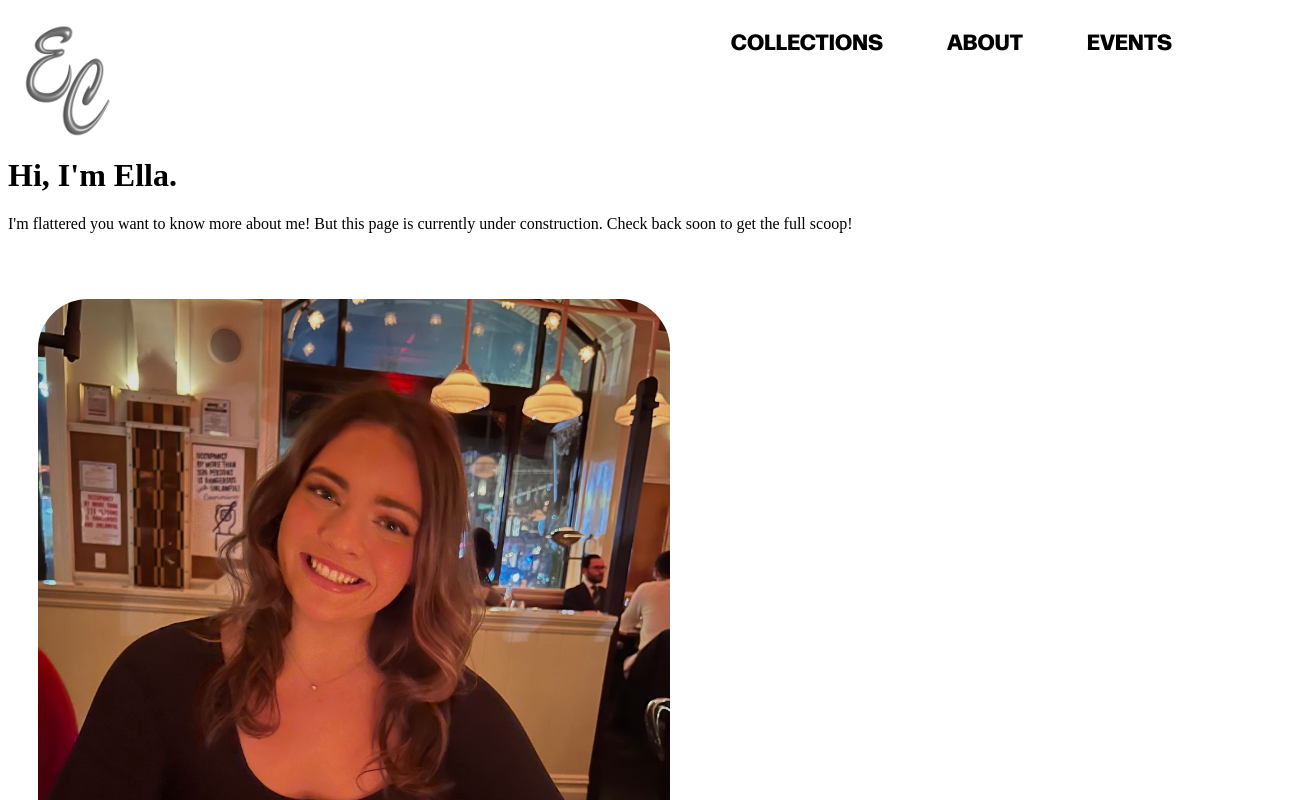
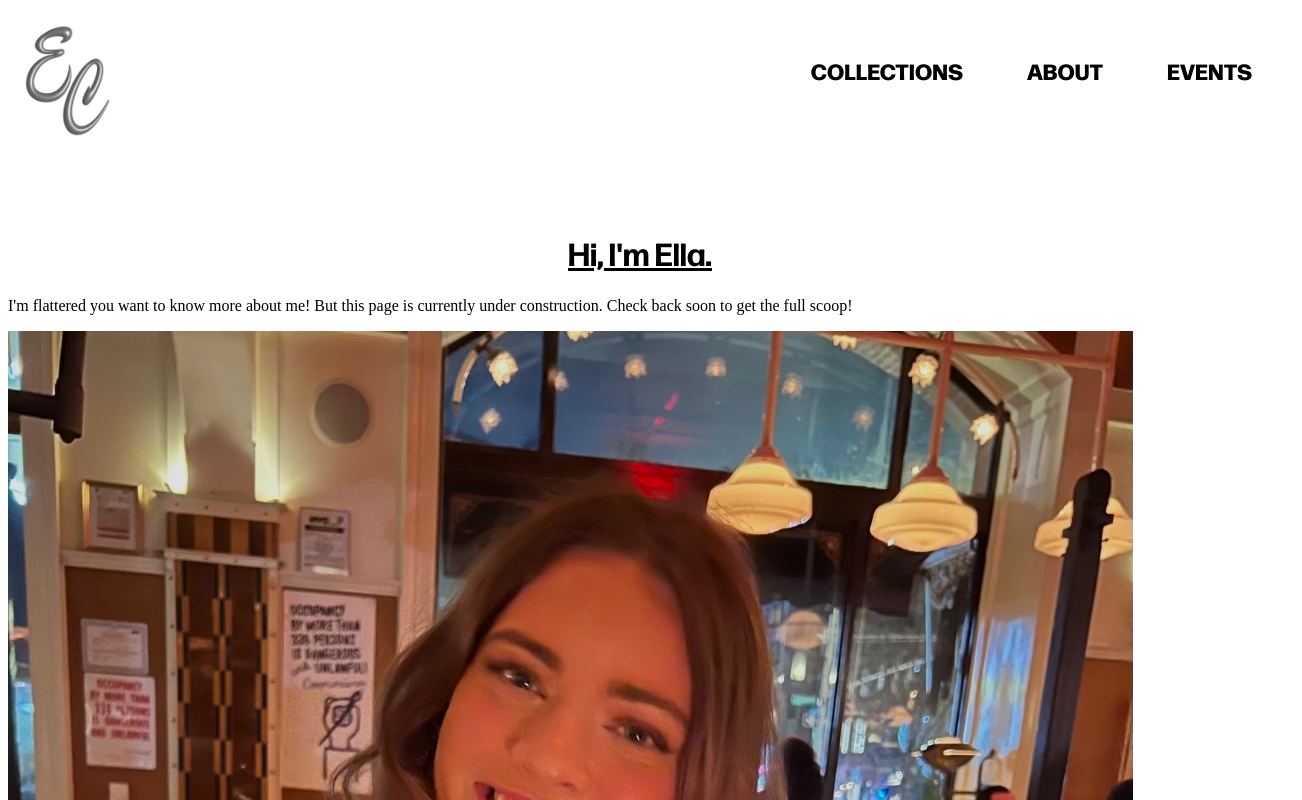
Before and after one commit to ellacavanaugh/portfolio, a plain HTML site: page about.html in a window 1280 px wide. Shown: the top 800 px of the page, 1302 px wide, since content can reach past the window. Drawn offline with Linux system fonts and the light colour scheme; files whose address does not match are found by name.

Commit message:
added in more details to subpages

```diff
--- a/main.css
+++ b/main.css
@@ -22,7 +22,7 @@
   text-align: center;
   max-width: auto;
   max-height: auto;
-  margin-top: -20px;
+  margin-top: 20px;
 
 }
 
@@ -56,21 +56,9 @@ footer{
     padding: 0;
 }
 
-
-.ella {
-	width: 100%;
-	height: 100%;
-	padding-top: 50px;
-    margin-left: 30px;
-    position: relative;
+h1 {
+    margin-top: 150px;
+    font-family: 'Forma', sans-serif;
+    text-decoration: underline;
+    text-align: center;
 }
-.ella img{
-	width: 50%;
-	height: auto;
-    border-radius: 50px;
-
-}
-
-h1 {
-    margin-top: 100px;
-}
--- a/navigation.css
+++ b/navigation.css
@@ -5,8 +5,8 @@
 .page-nav{
   margin: 10px;
   padding: 0px;
-  padding-top: 20px;
-  margin-right: 100px;
+  padding-top: 50px;
+  margin-right: 20px;
 }
 
 #page-nav {
```
Also changed, not shown: collections.html (+6 -2 lines), breakfast.html (added).
